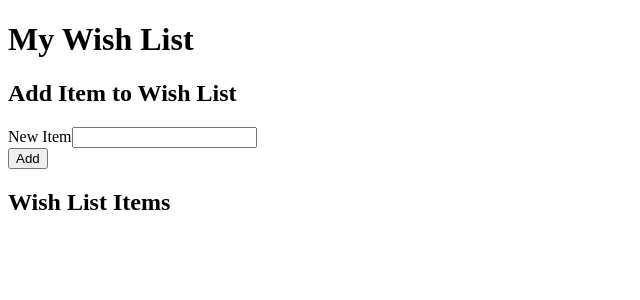
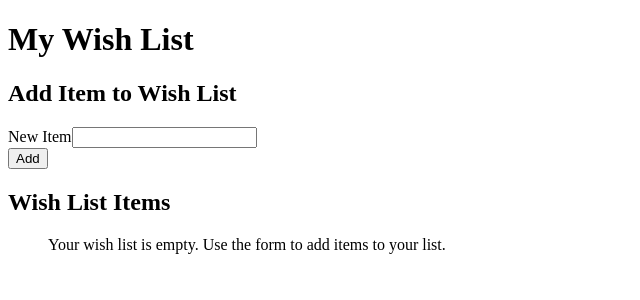
Before and after one commit to MichelleRS/react-wish-list, a React (Vite) app: page / in a window 1280 px wide. Shown: the top 300 px of the page, without its empty margins (0-640 px from the left). Built offline with nearby package versions, Linux system fonts and the light colour scheme.

Commit message:
Render message to user if wish list empty

```diff
--- a/src/App.jsx
+++ b/src/App.jsx
@@ -57,6 +57,10 @@ export default function App() {
       </form>
       <h2>Wish List Items</h2>
       <ul>
+        {/* render message to user if there are no items in wish list  */}
+        {items.length === 0 &&
+          "Your wish list is empty. Use the form to add items to your list."}
+
         {/* loop through items and return as list elements */}
         {items.map((item) => {
           return (
```
